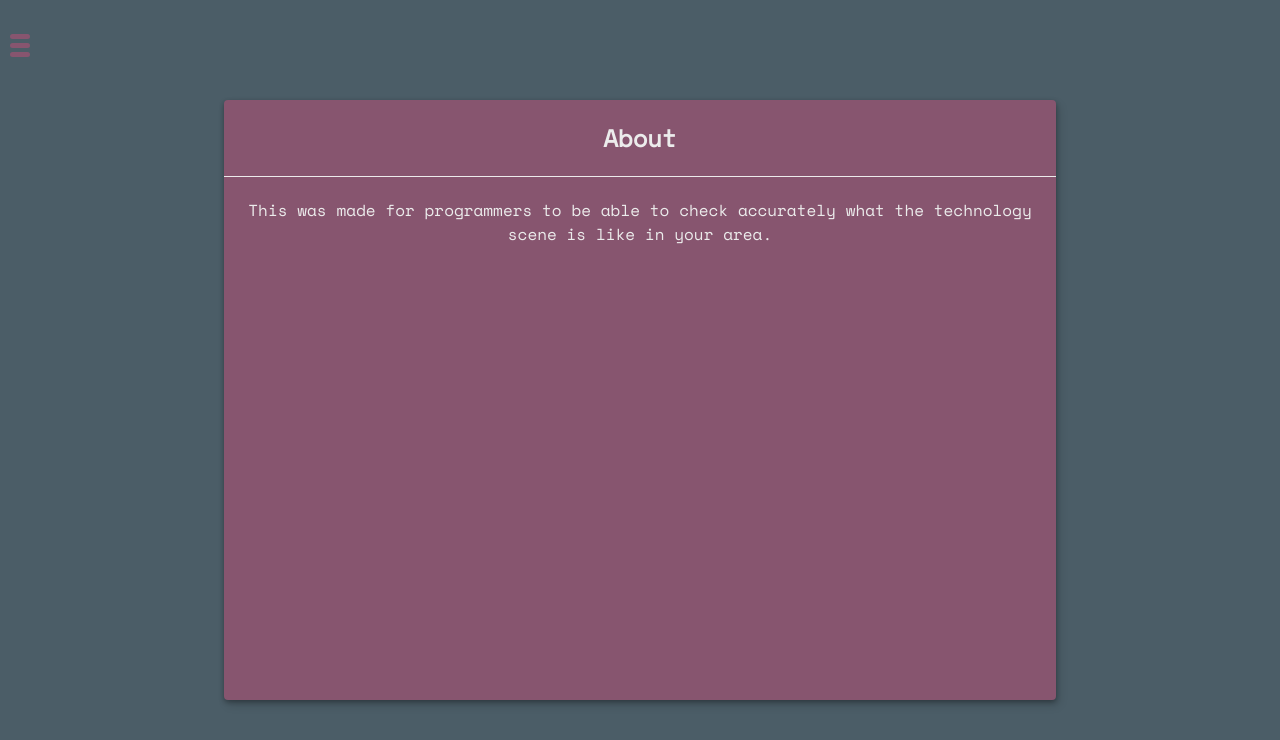
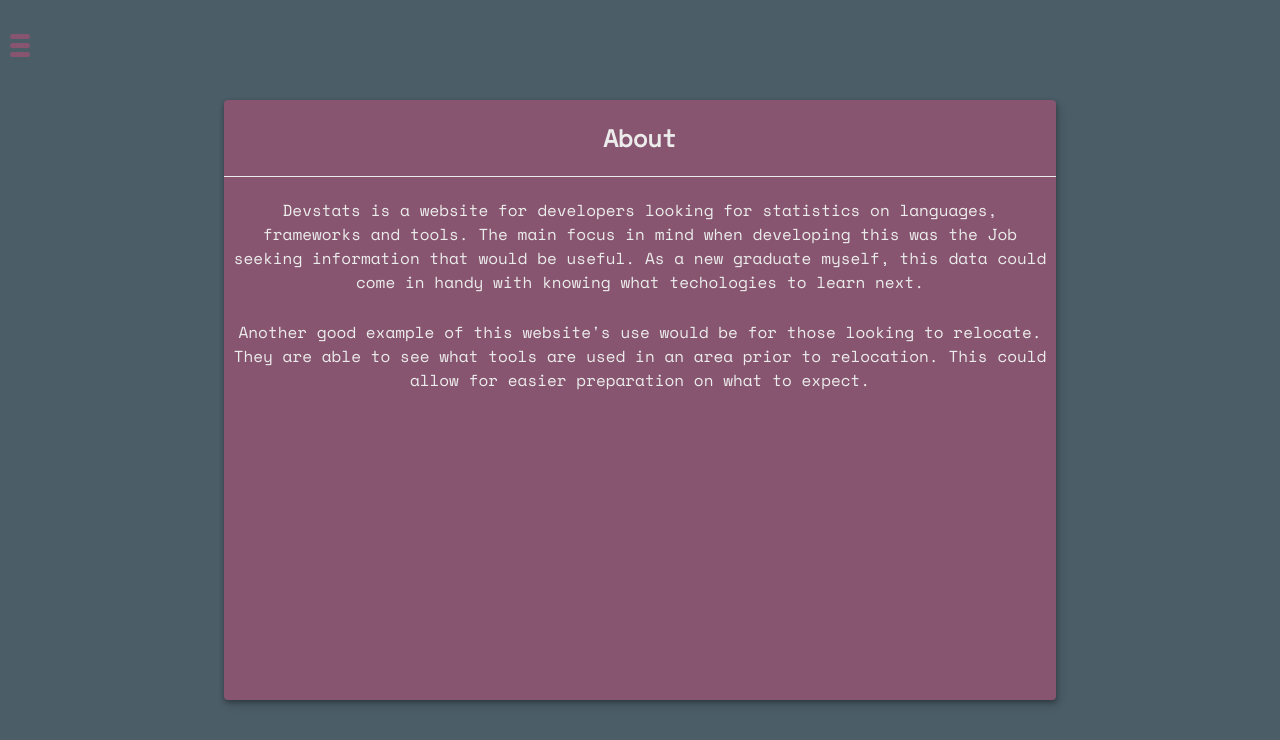
Before and after one commit to Adam-94/Devstats, a Flask app: page /about in a window 1280 px wide. Shown: the top 740 px of the page. Run offline with Flask 2, Linux system fonts and the light colour scheme; some libraries are stand-ins or nearby versions.

Commit message:
updated about section

```diff
--- a/Scraper/templates/about.html
+++ b/Scraper/templates/about.html
@@ -49,8 +49,13 @@
       <div class="title"><h2>About</h2></div>
       <div class="content">
         <p>
-          This was made for programmers to be able to check accurately what
-          the technology scene is like in your area.
+          Devstats is a website for developers looking for statistics on languages, frameworks and tools.
+          The main focus in mind when developing this was the Job seeking information that would be useful.
+          As a new graduate myself, this data could come in handy with knowing what techologies to learn next.
+        </p>
+        <p>
+          Another good example of this website's use would be for those looking to relocate. They are able to see what tools are used
+          in an area prior to relocation. This could allow for easier preparation on what to expect.
         </p>
       </div>
     </div>
```
